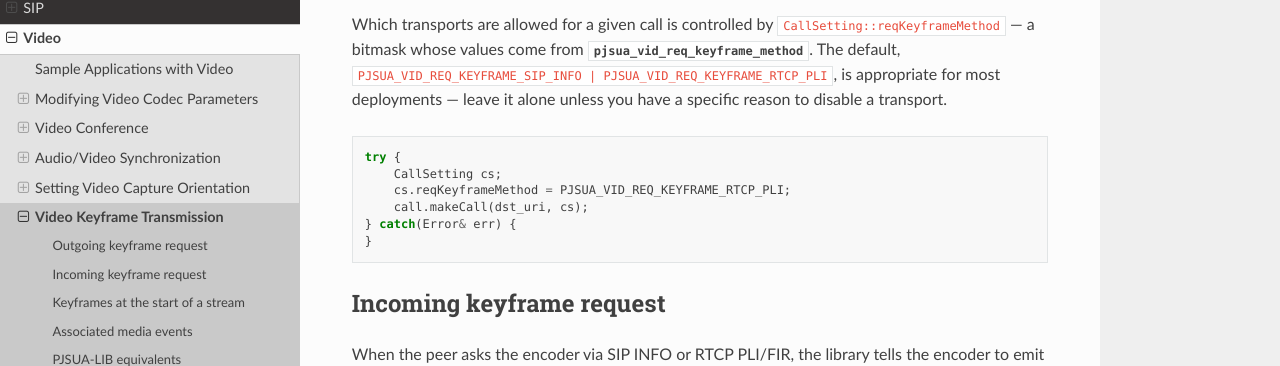
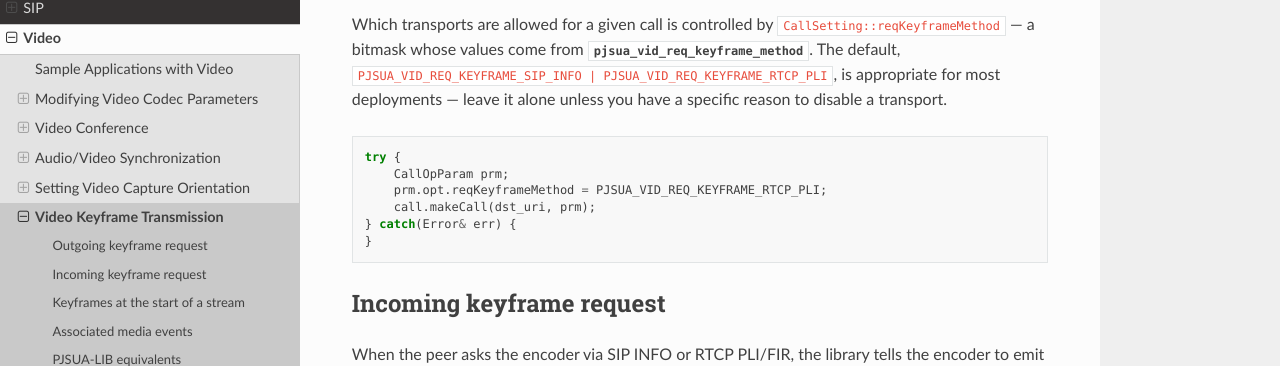
Before and after one commit to pjsip/pjproject_docs, a Sphinx documentation site: the page built from docs/source/specific-guides/video/keyframes.rst, in a window 1280 px wide and 900 px high, scrolled down 619 px. Shown: the part 93-459 px from the top of the window. Built offline with Sphinx 7.4.7 and the Read the Docs theme 3.1.0, drawn with Linux system fonts in a browser that asks for light colours; the version number could not be read and is left out.

Commit message:
Update docs/source/specific-guides/video/keyframes.rst
Co-authored-by: Copilot <175728472+Copilot@users.noreply.github.com>

```diff
--- a/docs/source/specific-guides/video/keyframes.rst
+++ b/docs/source/specific-guides/video/keyframes.rst
@@ -39,9 +39,9 @@ specific reason to disable a transport.
 .. code-block:: c++
 
    try {
-       CallSetting cs;
-       cs.reqKeyframeMethod = PJSUA_VID_REQ_KEYFRAME_RTCP_PLI;
-       call.makeCall(dst_uri, cs);
+       CallOpParam prm;
+       prm.opt.reqKeyframeMethod = PJSUA_VID_REQ_KEYFRAME_RTCP_PLI;
+       call.makeCall(dst_uri, prm);
    } catch(Error& err) {
    }
 
```
